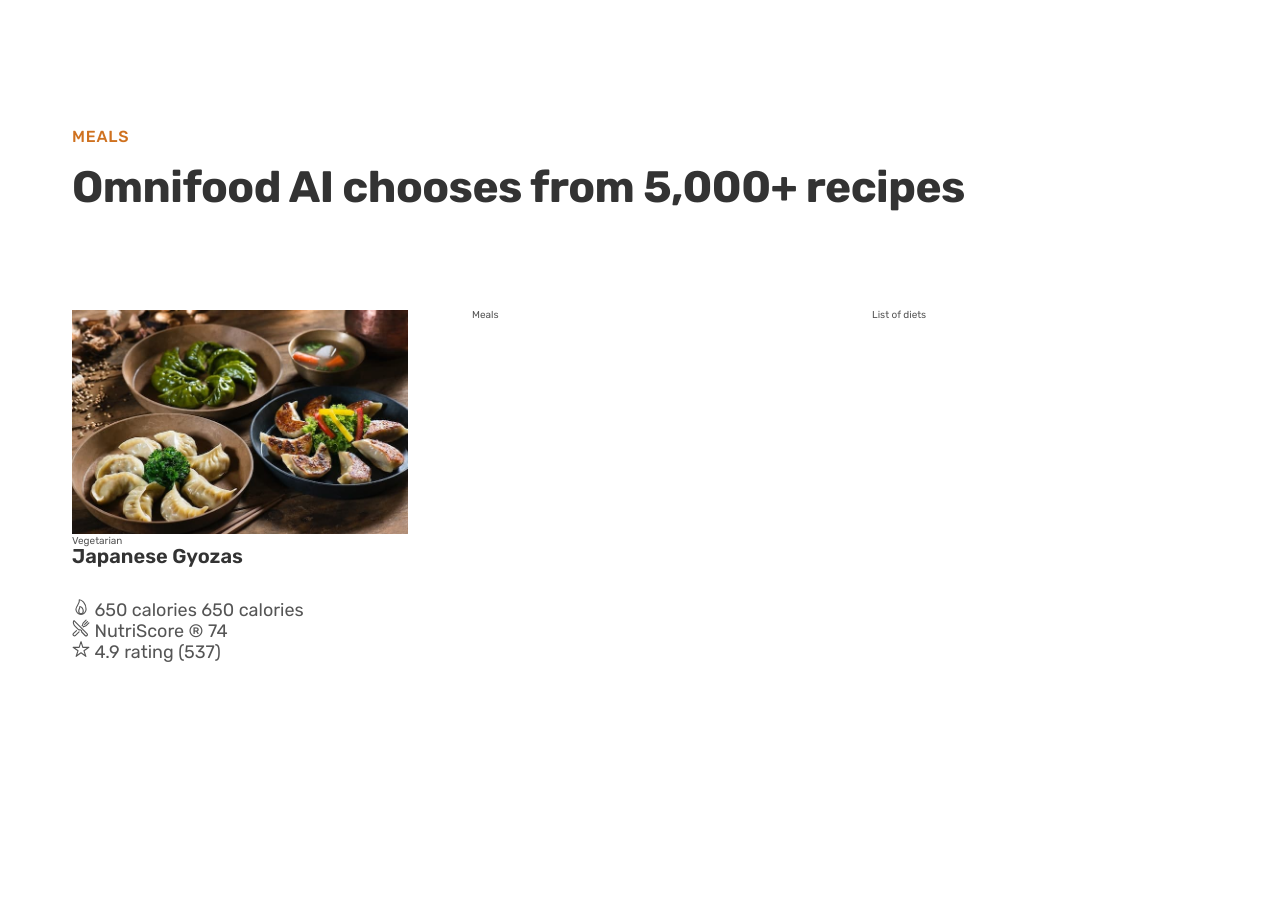
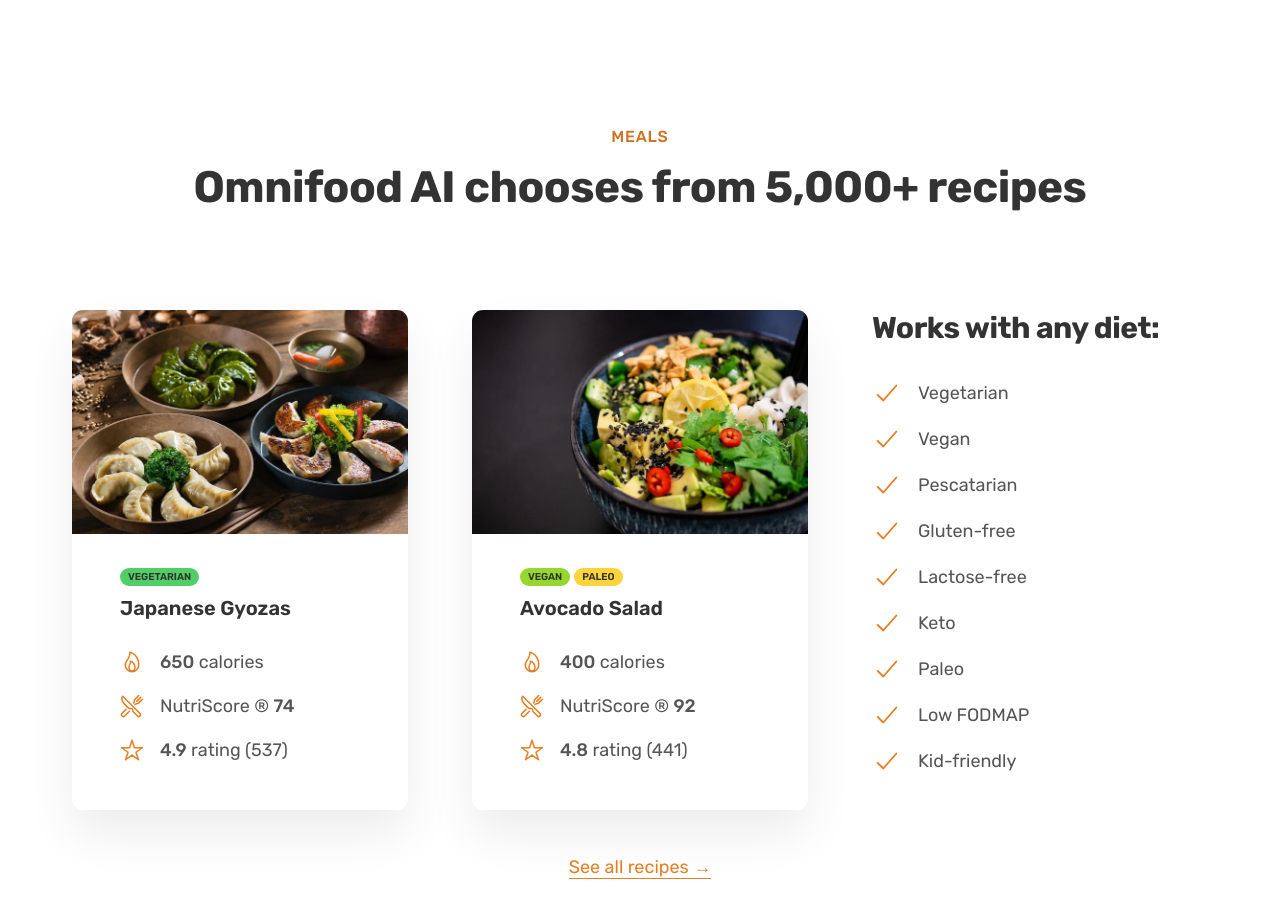
Before and after one commit to teixeira78/Omnifood, a plain HTML site: page index.html in a window 1280 px wide. Shown: the part 2580-3495 px from the top of the page. Before the commit the page ends 3337 px from the top, so only its background shows below. Drawn offline with nearby package versions, Linux system fonts and the light colour scheme.

Commit message:
All recipies added

```diff
--- a/css/general.css
+++ b/css/general.css
@@ -40,6 +40,7 @@
 
 --- 06 BORDER-RADIUS
 Default: 9px
+Medium: 11px
 
 -- 07 WHITESPACE
 
@@ -67,9 +68,9 @@
   color: #555;
 }
 
-/* ************************ */
+/* ******** */
 /* GENERAL REUSABLE COMPONENTS */
-/* ************************ */
+/* ******** */
 
 .container {
   /* 1140px */
@@ -144,7 +145,7 @@
   border-radius: 9px;
 
   /* Put transition on the original 'state' */
-  transition: background-color 0.3s;
+  transition: all 0.3s;
 }
 
 .btn--full:link,
@@ -173,6 +174,36 @@
   box-shadow: inset 0 0 0 3px #fff;
 }
 
+.link:link,
+.link:visited {
+  display: inline-block;
+  color: #e67e22;
+  text-decoration: none;
+  border-bottom: 1px solid currentColor;
+  padding-bottom: 2px;
+  transition: all 0.3s;
+}
+
+.link:hover,
+.link:active {
+  color: #cf711f;
+  border-bottom: 1px solid transparent;
+}
+
+/* HELPER CLASSES */
+
 .marging-right-sm {
   margin-right: 1.6rem !important;
 }
+
+.margin-bottom-md {
+  margin-bottom: 4.8rem !important;
+}
+
+.center-text {
+  text-align: center;
+}
+
+strong {
+  font-weight: 500;
+}
--- a/css/style.css
+++ b/css/style.css
@@ -1,6 +1,6 @@
-/* ************************ */
+/* ******** */
 /* HEADER */
-/* ************************ */
+/* ******** */
 
 .header {
   display: flex;
@@ -17,9 +17,9 @@
   height: 2.2rem;
 }
 
-/* ************************ */
+/* ******** */
 /* NAVIGATION */
-/* ************************ */
+/* ******** */
 
 .main-nav-list {
   list-style: none;
@@ -57,9 +57,9 @@
   background-color: #cf711f;
 }
 
-/* ************************ */
+/* ******** */
 /* HERO SECTION */
-/* ************************ */
+/* ******** */
 
 .section-hero {
   background-color: #fdf2e9;
@@ -119,9 +119,9 @@
   font-weight: 700;
 }
 
-/* ************************ */
+/* ******** */
 /* FEATURED IN SECTION */
-/* ************************ */
+/* ******** */
 
 .section-featured {
   padding: 4.8rem 0 3.2rem 0;
@@ -148,9 +148,9 @@
   opacity: 50%;
 }
 
-/* ************************ */
+/* ******** */
 /* HOW IT WORKS SECTION */
-/* ************************ */
+/* ******** */
 
 .section-how {
   padding: 9.6rem 0;
@@ -213,12 +213,56 @@
   width: 35%;
 }
 
-/* ************************ */
+/* ******** */
 /* MEALS SECTION */
-/* ************************ */
+/* ******** */
 
 .section-meals {
   padding: 9.6rem 0;
+}
+
+.meal {
+  box-shadow: 0 2.4rem 4.8rem rgba(0, 0, 0, 0.075);
+  border-radius: 11px;
+  overflow: hidden;
+  transition: all 0.4s;
+}
+
+.meal:hover {
+  transform: translateY(-1.2rem);
+  box-shadow: 0 3.2rem 6.4rem rgba(0, 0, 0, 0.06);
+}
+
+.meal-content {
+  padding: 3.2rem 4.8rem 4.8rem 4.8rem;
+}
+
+.meal-tags {
+  margin-bottom: 1.2rem;
+  display: flex;
+  gap: 0.4rem;
+}
+
+.tag {
+  display: inline-block;
+  padding: 0.4rem 0.8rem;
+  font-size: 1.2;
+  text-transform: uppercase;
+  color: #333;
+  border-radius: 100px;
+  font-weight: 600;
+}
+
+.tag--vegeterian {
+  background-color: #51cf66;
+}
+
+.tag--vegan {
+  background-color: #94d82d;
+}
+
+.tag--paleo {
+  background-color: #ffd43b;
 }
 
 .meal-title {
@@ -231,14 +275,48 @@
 .meal-attributes {
   display: flex;
   flex-direction: column;
-
   list-style: none;
+  gap: 2rem;
 }
 
 .meal-attribute {
   font-size: 1.8rem;
+  display: flex;
+  align-items: center;
+  gap: 1.6rem;
+}
+
+.meal-icon {
+  height: 2.4rem;
+  width: 2.4rem;
+  color: #e67e22;
 }
 
 .meal-img {
   width: 100%;
 }
+
+.list {
+  list-style: none;
+  display: flex;
+  flex-direction: column;
+  gap: 1.6rem;
+}
+
+.list-items {
+  font-size: 1.8rem;
+  display: flex;
+  align-items: center;
+  gap: 1.6rem;
+}
+
+.list-icon {
+  width: 3rem;
+  height: 3rem;
+  color: #e67e22;
+}
+
+.all-recipes {
+  text-align: center;
+  font-size: 1.8rem;
+}
--- a/index.html
+++ b/index.html
@@ -185,14 +185,14 @@
       </section>
 
       <section class="section-meals">
-        <div class="container">
+        <div class="container center-text">
           <span class="subheading">Meals</span>
           <h2 class="heading-secondary">
             Omnifood AI chooses from 5,000+ recipes
           </h2>
         </div>
 
-        <div class="container grid grid--3-cols">
+        <div class="container grid grid--3-cols margin-bottom-md">
           <!--
             MEAL 1
            -->
@@ -202,29 +202,115 @@
               class="meal-img"
               alt="Japanese Gyozas"
             />
-            <span class="tag">Vegetarian</span>
+
+            <div class="meal-content">
+              <div class="meal-tags">
+                <span class="tag tag--vegeterian">Vegetarian</span>
+              </div>
+
               <p class="meal-title">Japanese Gyozas</p>
               <ul class="meal-attributes">
                 <li class="meal-attribute">
-                <ion-icon name="flame-outline"></ion-icon>
-                <span>650 calories</span> 650 calories
+                  <ion-icon name="flame-outline" class="meal-icon"></ion-icon>
+                  <span><strong>650</strong> calories</span>
                 </li>
                 <li class="meal-attribute">
-                <ion-icon name="restaurant-outline"></ion-icon>
-                <span> NutriScore &reg; 74 </span>
+                  <ion-icon
+                    name="restaurant-outline"
+                    class="meal-icon"
+                  ></ion-icon>
+                  <span> NutriScore &reg; <strong> 74</strong></span>
                 </li>
                 <li class="meal-attribute">
-                <ion-icon name="star-outline"></ion-icon>
-                <span> 4.9 rating (537) </span>
+                  <ion-icon name="star-outline" class="meal-icon"></ion-icon>
+                  <span> <strong>4.9</strong> rating (537) </span>
                 </li>
               </ul>
+            </div>
           </div>
 
           <!--
             MEAL 2
            -->
-          <div class="meal">Meals</div>
-          <div class="list">List of diets</div>
+          <div class="meal">
+            <img
+              src="img/meals/meal-2.jpg"
+              class="meal-img"
+              alt="Avocado Salad"
+            />
+
+            <div class="meal-content">
+              <div class="meal-tags">
+                <span class="tag tag--vegan">Vegan</span>
+                <span class="tag tag--paleo">Paleo</span>
+              </div>
+
+              <p class="meal-title">Avocado Salad</p>
+              <ul class="meal-attributes">
+                <li class="meal-attribute">
+                  <ion-icon name="flame-outline" class="meal-icon"></ion-icon>
+                  <span><strong>400</strong> calories</span>
+                </li>
+                <li class="meal-attribute">
+                  <ion-icon
+                    name="restaurant-outline"
+                    class="meal-icon"
+                  ></ion-icon>
+                  <span> NutriScore &reg; <strong> 92</strong></span>
+                </li>
+                <li class="meal-attribute">
+                  <ion-icon name="star-outline" class="meal-icon"></ion-icon>
+                  <span> <strong>4.8</strong> rating (441) </span>
+                </li>
+              </ul>
+            </div>
+          </div>
+
+          <div class="diets">
+            <h3 class="heading-tertiary">Works with any diet:</h3>
+            <ul class="list">
+              <li class="list-items">
+                <ion-icon class="list-icon" name="checkmark-outline"></ion-icon>
+                <span> Vegetarian </span>
+              </li>
+              <li class="list-items">
+                <ion-icon class="list-icon" name="checkmark-outline"></ion-icon>
+                <span> Vegan </span>
+              </li>
+              <li class="list-items">
+                <ion-icon class="list-icon" name="checkmark-outline"></ion-icon>
+                <span> Pescatarian </span>
+              </li>
+              <li class="list-items">
+                <ion-icon class="list-icon" name="checkmark-outline"></ion-icon>
+                <span> Gluten-free </span>
+              </li>
+              <li class="list-items">
+                <ion-icon class="list-icon" name="checkmark-outline"></ion-icon>
+                <span> Lactose-free </span>
+              </li>
+              <li class="list-items">
+                <ion-icon class="list-icon" name="checkmark-outline"></ion-icon>
+                <span> Keto </span>
+              </li>
+              <li class="list-items">
+                <ion-icon class="list-icon" name="checkmark-outline"></ion-icon>
+                <span> Paleo </span>
+              </li>
+              <li class="list-items">
+                <ion-icon class="list-icon" name="checkmark-outline"></ion-icon>
+                <span> Low FODMAP </span>
+              </li>
+              <li class="list-items">
+                <ion-icon class="list-icon" name="checkmark-outline"></ion-icon>
+                <span> Kid-friendly </span>
+              </li>
+            </ul>
+          </div>
+        </div>
+
+        <div class="container all-recipes">
+          <a href="#" class="link">See all recipes &rarr;</a>
         </div>
       </section>
     </main>
```
Lines whose indentation alone changed are shown as unchanged.
